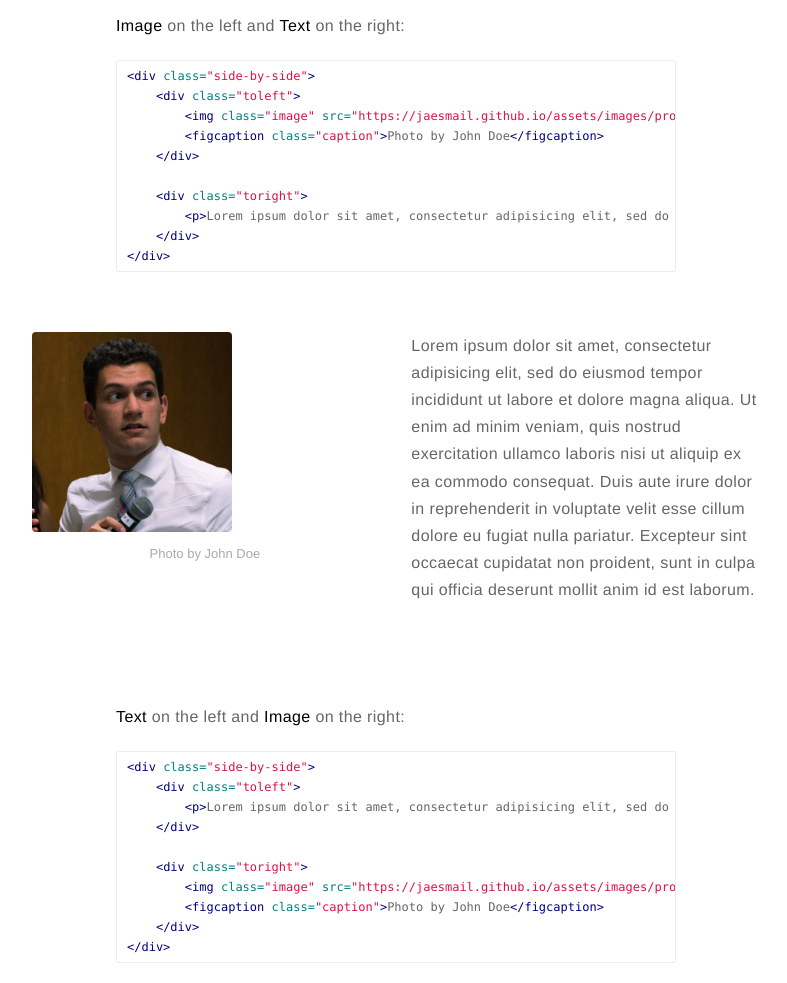
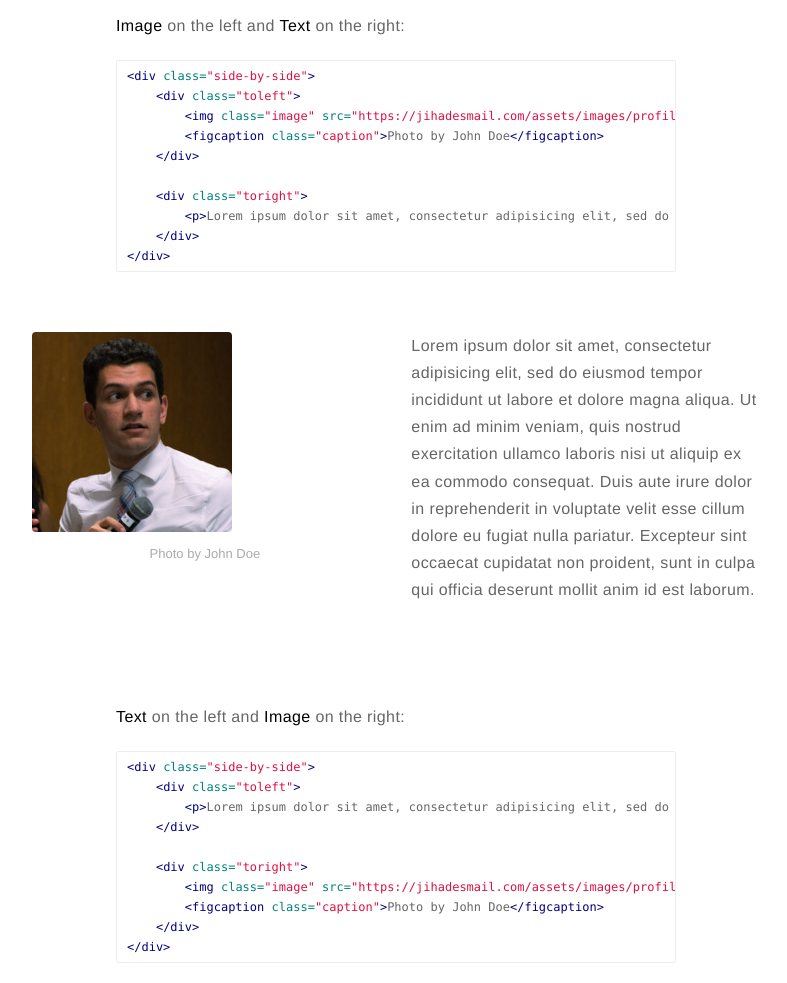
Before and after one commit to jaesmail/jaesmail.github.io, a Jekyll site: the page built from _posts/2015-02-24-markdown-extra-components.markdown, in a window 1280 px wide and 1400 px high, scrolled down 1068 px. Shown: the part 151-1134 px from the top of the window, without its empty margins (244-1031 px from the left). Built offline with Jekyll 4.4.1, drawn with Linux system fonts in a browser that asks for light colours; comment, search, counter and statistics services are not loaded; some of the changed lines change nothing that is shown.

Commit message:
domain fix

```diff
--- a/_config.yml
+++ b/_config.yml
@@ -16,7 +16,7 @@ resume: true
 resume-external: true
 resume-url: https://www.dropbox.com/s/ni7qjumpn574adx/WResume.pdf?dl=0
 
-url: https://jaesmail.github.io
+url: https://jihadesmail.com
 # your url: http://USERNAME.github.io
 
 permalink: /:title/
```
